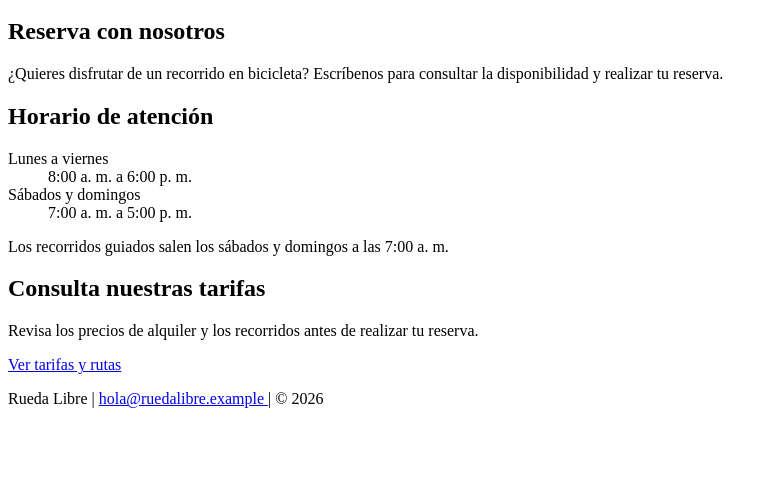
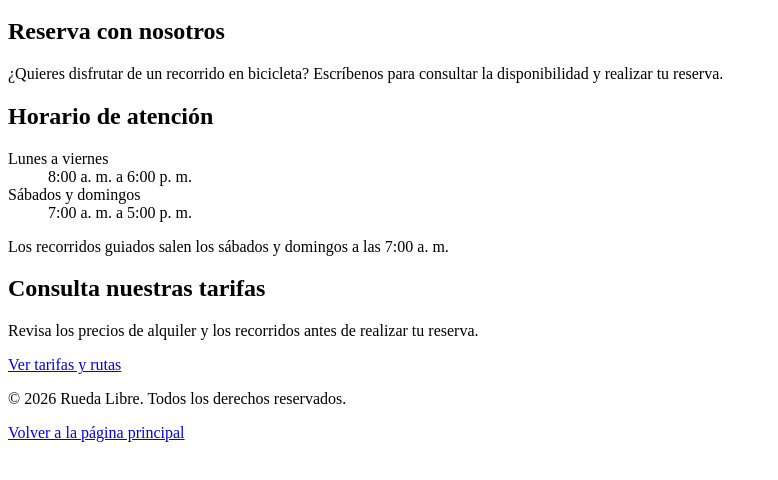
Before and after one commit to dress18/rueda-libre, a plain HTML site: page paginas/reservas.html in a window 1280 px wide. Shown: the part 136-616 px from the top of the page, without its empty margins (0-778 px from the left). Drawn offline with Linux system fonts and the light colour scheme.

Commit message:
fix: Corrigiendo HTML y reestructurando footer en todas las páginas

```diff
--- a/paginas/reservas.html
+++ b/paginas/reservas.html
@@ -28,7 +28,7 @@
                 tu reserva.
             </p>
         </section>
-        <section>
+        <aside>
             <h2>Horario de atención</h2>
             <dl>
                 <dt>Lunes a viernes</dt>
@@ -41,7 +41,7 @@
                 Los recorridos guiados salen los sábados y domingos
                 a las 7:00 a. m.
             </p>
-        </section>
+        </aside>
         <section>
             <h2>Consulta nuestras tarifas</h2>
             <p>
@@ -51,16 +51,9 @@
             <a href="tarifas.html">Ver tarifas y rutas</a>
         </section>
     </main>
-
     <footer>
-        <p>
-            Rueda Libre |
-            <a href="mailto:hola@ruedalibre.example">
-                hola@ruedalibre.example
-            </a> |
-            &copy; 2026
-        </p>
+        <p>&copy; 2026 Rueda Libre. Todos los derechos reservados.</p>
+        <a href="../index.html">Volver a la página principal</a>
     </footer>
-
 </body>
 </html>
```
Also changed, not shown: index.html (+7 -3 lines), paginas/tarifas.html (+2 -1 lines).
